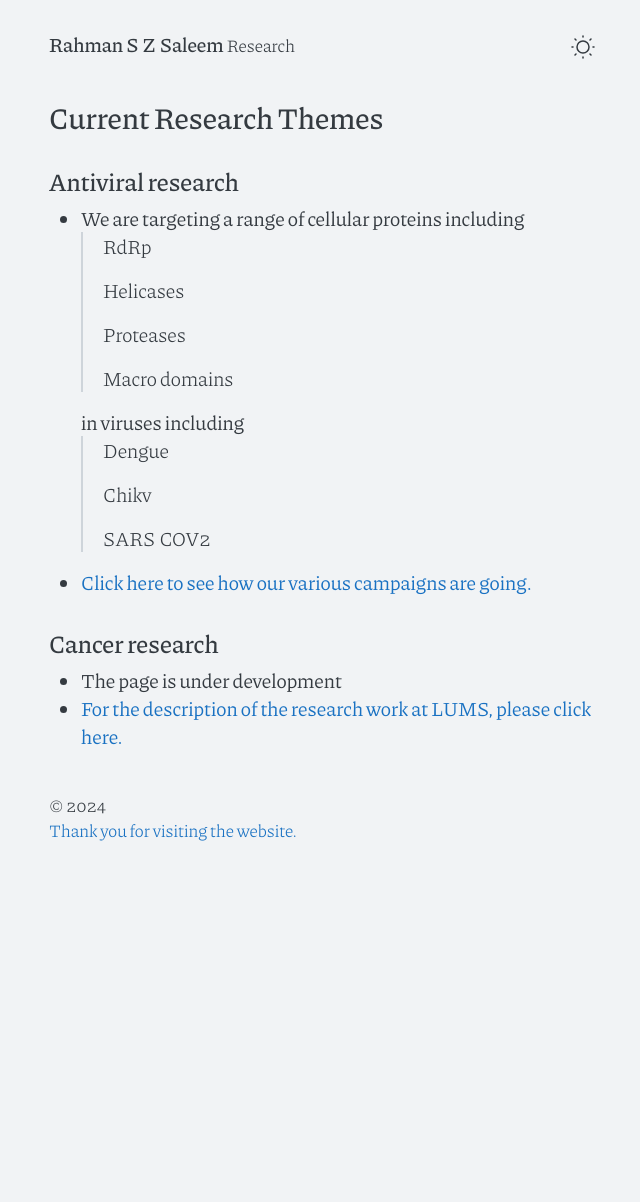
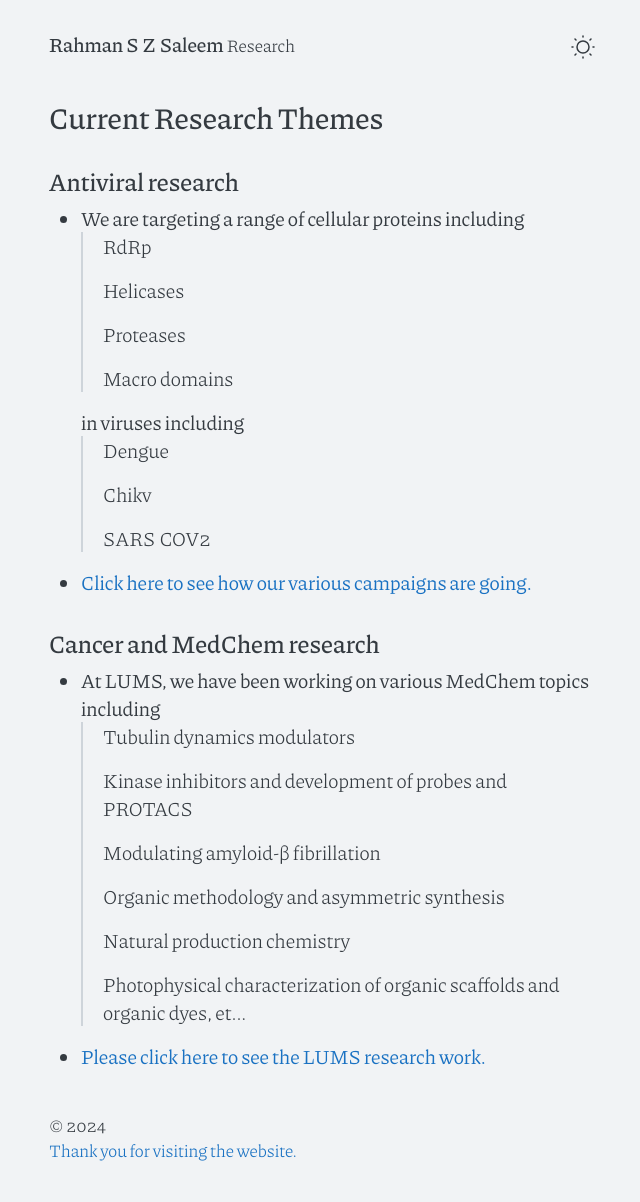
Before and after one commit to rahmanszsaleem/rahmanszsaleem.github.io, a Jekyll site: the page research.html, which Jekyll copies as it is, in a window 1280 px wide. Shown: the whole page, without its empty margins (318-958 px from the left). Built offline with Jekyll 4.4.1, drawn with Linux system fonts in a browser that asks for light colours; before the commit the page ends 900 px from its top, so only the background shows below that.

Commit message:
Update research.html

```diff
--- a/research.html
+++ b/research.html
@@ -63,7 +63,7 @@
 </header>
 
   <main>
-    <h1 id="Research">Current Research Themes</h1>
+      <h1 id="Research">Current Research Themes</h1>
 
 <div class="Antiviral research">
   <h2>Antiviral research</h2>
@@ -90,11 +90,21 @@
 </div>
 
     <div class="Cancer research">
-  <h2>Cancer research</h2>
+  <h2>Cancer and MedChem research</h2>
   <ul>
-    <li>The page is under development</li>
+    <li>At LUMS, we have been working on various MedChem topics including
+        <blockquote>
+     <p>Tubulin dynamics modulators</p>
+ <p> Kinase inhibitors and development of probes and PROTACS</p>
+ <p> Modulating amyloid-β fibrillation</p>
+ <p> Organic methodology and asymmetric synthesis </p>
+ <p> Natural production chemistry </p>
+ <p> Photophysical characterization of organic scaffolds and organic dyes, et... </p>
+   </blockquote>
+
+    </li>
     <li>
-      <a href="https://orgchem.lums.edu.pk/index.php/research/">For the description of the research work at LUMS, please click here.</a>
+      <a href="https://orgchem.lums.edu.pk/index.php/research/">Please click here to see the LUMS research work.</a>
        </li>
        </ul>
 </div>
```
